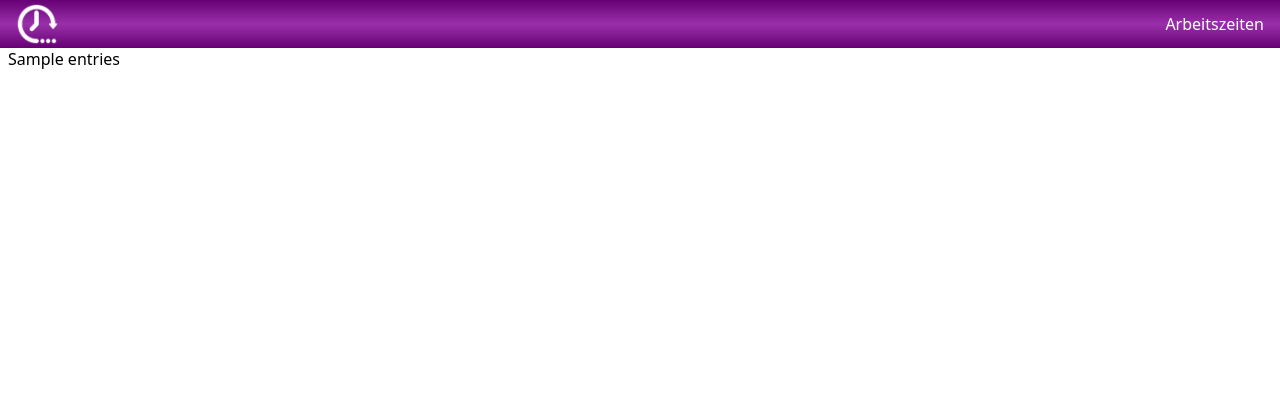
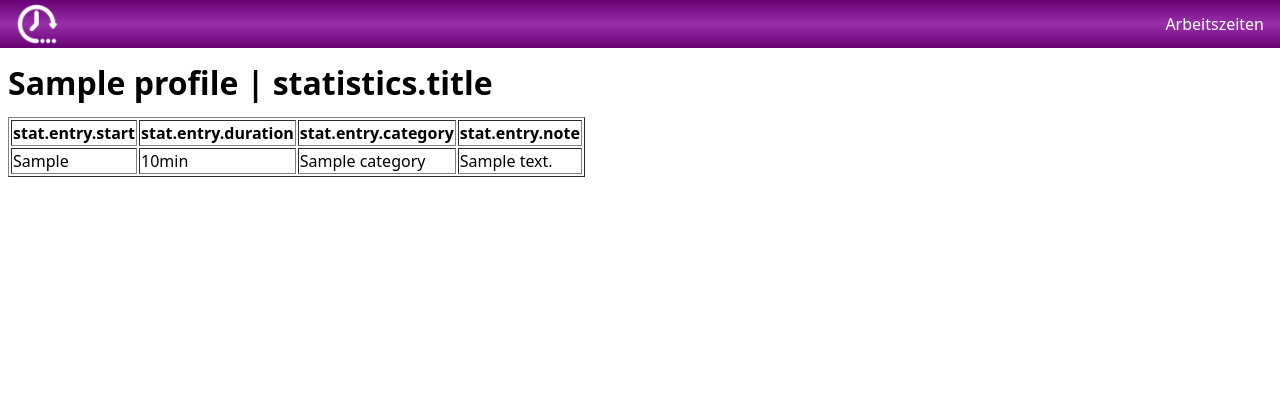
Before and after one commit to vnc3nt/Arbeitszeiten, a Python web app: template web/templates/stats.html in a window 1280 px wide. Shown: the top 420 px of the page. Run offline with Jinja, Linux system fonts and the light colour scheme; the template is opened without the code that fills it: most values are stand-ins (such as "Sample title", 1, 10 or a date in 2020).

Commit message:
feat(feature): stat page

```diff
--- a/web/database/models.py
+++ b/web/database/models.py
@@ -71,7 +71,7 @@ class Profile(db.Model):  # TODO missing: (changable) order
             data["work_periods"] = [x.to_json() for x in work_periods]
 
         if include_entries:
-            entries = WorkTimeEntry.query.filter(WorkTimeEntry.profileCategoryId).order_by(WorkTimeEntry.workStart).all()
+            entries = WorkTimeEntry.query.filter(WorkTimeEntry.profileCategoryId == self.id).order_by(WorkTimeEntry.workStart).all()
             data["entries"] = [x.to_json() for x in entries]
         return data
 
@@ -127,6 +127,10 @@ class WorkTimeEntry(db.Model):
     entryTime = db.Column(db.TIMESTAMP, nullable=False, server_default=func.now())
     note = db.Column(db.Text, nullable=False, server_default="")
 
+    @property
+    def category(self):
+        return ProfileCategory.query.filter(ProfileCategory.id == self.profileCategoryId).first()
+
     def to_json(self, *, expandCategory: bool = True):
         data = {
                 "id": self.id,
--- a/web/templates/parts/navigation.html
+++ b/web/templates/parts/navigation.html
@@ -2,6 +2,6 @@
     <ul>
         <li class="nav-item"><a href="{{ url_for('account.home') }}">My Work</a></li>
         <li class="nav-item"><a href="{{ url_for('account.stats') }}">Statistics</a></li>
-        <li class="nav-item"><a href="{{ url_for('account.home') }}">My Profile</a></li>
+        <li class="nav-item"><a href="{{ url_for('account.profile') }}">My Profile</a></li>
     </ul>
 </nav>
--- a/web/templates/stats.html
+++ b/web/templates/stats.html
@@ -1,7 +1,27 @@
 {% extends "base.html" %}
 {% block title %}
-{{_("statistics.title")}}
+{{ profile.name }} | {{_("statistics.title")}}
 {% endblock %}
 {% block content %}
-{{entries}}
+<h1>{{ profile.name }} | {{_("statistics.title")}}</h1>
+<table border=1>
+    <thead>
+        <tr>
+            <th>{{_("stat.entry.start")}}</th>
+            <th>{{_("stat.entry.duration")}}</th>
+            <th>{{_("stat.entry.category")}}</th>
+            <th>{{_("stat.entry.note")}}</th>
+        </tr>
+    </thead>
+    <tbody>
+        {% for entry in entries %}
+        <tr style="background: #{{ entry.category.color }}">
+            <td>{{ entry.workStart }}</td>
+            <td>{{ entry.duration }}min</td>
+            <td>{{ entry.category.name }}</td>
+            <td>{{ entry.note }}</td>
+        </tr>
+        {% endfor %}
+    </tbody>
+</table>
 {% endblock %}
```
Also changed, not shown: web/blueprints/account.py (+11 -3 lines), web/shared/work_time.py (+10 -10 lines), web/translations/de/LC_MESSAGES/messages.po, web/translations/en/LC_MESSAGES/messages.po, 2 other files.
